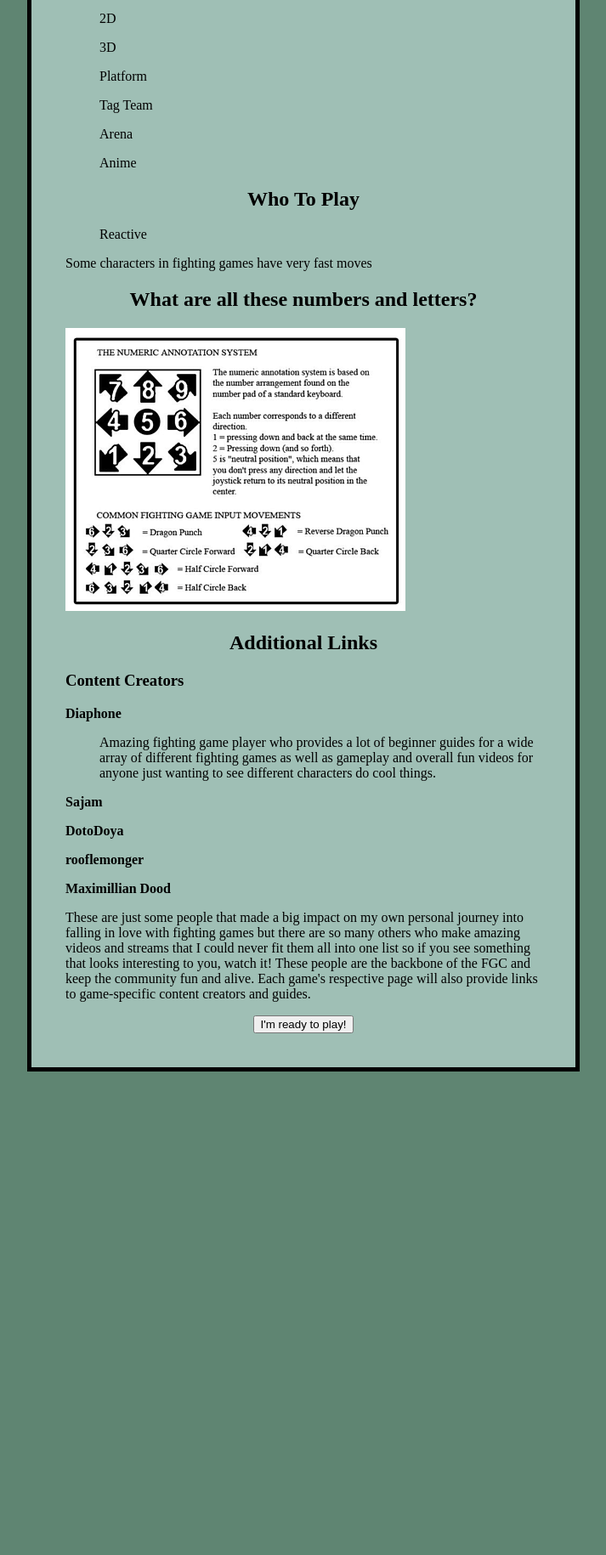
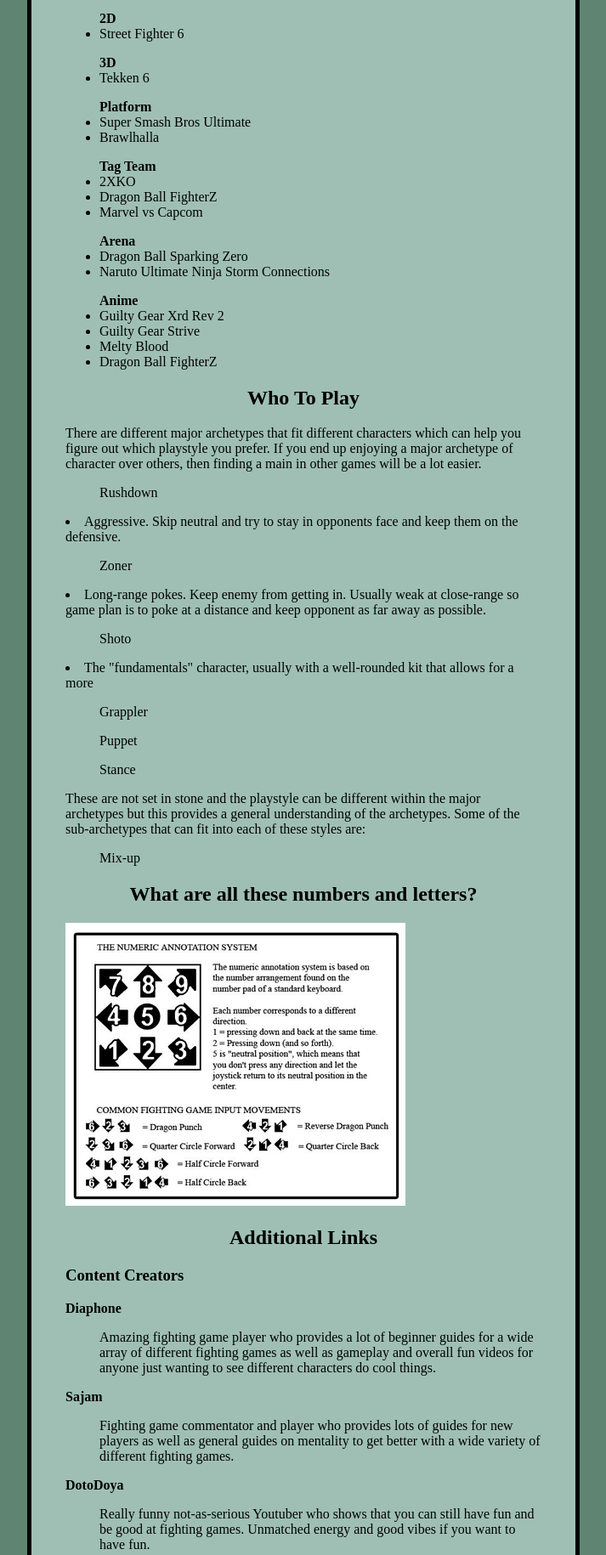
Before and after one commit to NickLIstre/combo-garden, a plain HTML site: page pages/BeginnerGuide.html in a window 1280 px wide. Shown: the part 977-2807 px from the top of the page at 85% size, without its empty margins (283-996 px from the left). Before the commit the page ends 2238 px from the top, so only its background shows below. Drawn offline with nearby package versions, Linux system fonts and the light colour scheme; a web font is replaced by a local one.

Commit message:
Add files via upload

```diff
--- a/pages/BeginnerGuide.html
+++ b/pages/BeginnerGuide.html
@@ -2,7 +2,7 @@
 <html lang="en-US">
 <div id="mySidenav" class="sidenav">
   			<a href="javascript:void(0)" class="closebtn" onclick="closeNav()">&times;</a>
-				<a href="../index">Games</a>
+				<a href="../index.html">Games</a>
 				<a href="#">Beginner Guide</a>
 				<a href="#">Contact</a>
   				<a href="#">About Us</a>
@@ -34,17 +34,46 @@
 
 <h2>What To Play</h2>
 <p>There are a lot of fighting games on the market and they're pretty expensive to get into if you're not sure if you'll even enjoy them so finding the one that better suits what you enjoy will be key to helping you not only have fun but also get better. The good thing is no matter which game you play, the core fundamentals will stick with you so once you break through the initial barrier, it will be easy to jump right into any fighting game that catches your eye and be able to pick up and play. There are a few subgenres of fighting games that help distinguish between the unique mechanics involved that some may prefer over others. These subgenres include:
-<ul>2D</ul>
-<ul>3D</ul>
-<ul>Platform</ul>
-<ul>Tag Team</ul>
-<ul>Arena</ul>
-<ul>Anime</ul>
+<ul><b>2D</b>
+    <li>Street Fighter 6</li>
+</ul>
+<ul><b>3D</b>
+    <li>Tekken 6</li>
+</ul>
+<ul><b>Platform</b>
+    <li>Super Smash Bros Ultimate</li>
+    <li>Brawlhalla</li>
+</ul>
+<ul><b>Tag Team</b>
+    <li>2XKO</li>
+    <li>Dragon Ball FighterZ</li>
+    <li>Marvel vs Capcom</li>
+</ul>
+<ul><b>Arena</b>
+    <li>Dragon Ball Sparking Zero</li>
+    <li>Naruto Ultimate Ninja Storm Connections</li>
+</ul>
+<ul><b>Anime</b>
+    <li>Guilty Gear Xrd Rev 2</li>
+    <li>Guilty Gear Strive</li>
+    <li>Melty Blood</li>
+    <li>Dragon Ball FighterZ</li>
+</ul>
 
 
 <h2> Who To Play </h2>
-		<ul>Reactive</ul>
-			Some characters in fighting games have very fast moves
+<p>There are different major archetypes that fit different characters which can help you figure out which playstyle you prefer. If you end up enjoying a major archetype of character over others, then finding a main in other games will be a lot easier.</p>
+		<ul>Rushdown</ul>
+                      <li>Aggressive. Skip neutral and try to stay in opponents face and keep them on the defensive.</li>
+                <ul>Zoner</ul>
+                      <li>Long-range pokes. Keep enemy from getting in. Usually weak at close-range so game plan is to poke at a distance and keep opponent as far away as possible.</li>
+                <ul>Shoto</ul>
+                      <li>The "fundamentals" character, usually with a well-rounded kit that allows for a more
+                <ul>Grappler</ul>
+                <ul>Puppet</ul>
+                <ul>Stance</ul>
+<p>These are not set in stone and the playstyle can be different within the major archetypes but this provides a general understanding of the archetypes. Some of the sub-archetypes that can fit into each of these styles are:</p>
+                <ul>Mix-up</ul>
 
 
 
@@ -60,13 +89,13 @@
 <p><b>Diaphone</b></p>
 <ul>Amazing fighting game player who provides a lot of beginner guides for a wide array of different fighting games as well as gameplay and overall fun videos for anyone just wanting to see different characters do cool things.</ul>
 <p><b>Sajam</b></p>
-<ul></ul>
+<ul>Fighting game commentator and player who provides lots of guides for new players as well as general guides on mentality to get better with a wide variety of different fighting games.</ul>
 <p><b>DotoDoya</b></p>
-<ul></ul>
+<ul>Really funny not-as-serious Youtuber who shows that you can still have fun and be good at fighting games. Unmatched energy and good vibes if you want to have fun.</ul>
 <p><b>rooflemonger</b></p>
-<ul></ul>
+<ul>Youtuber who provides longer explanations of each character in fighting games to help you decide who you would want to play as well as a wide variety of other content based in the FGC such as patch notes and history within the FGC.</ul>
 <p><b>Maximillian Dood</b></p>
-<ul></ul>
+<ul>Youtuber and streamer who does more fun content such as reacting to trailers, trying out new fighting games and characters, funny tier lists and </ul>
 
 <p>These are just some people that made a big impact on my own personal journey into falling in love with fighting games but there are so many others who make amazing videos and streams that I could never fit them all into one list so if you see something that looks interesting to you, watch it! These people are the backbone of the FGC and keep the community fun and alive. Each game's respective page will also provide links to game-specific content creators and guides.</p>
 
@@ -77,7 +106,7 @@
 <script>
 	document.getElementById("redirectButton").addEventListener("click", function() {
 	setTimeout(function() {
-            window.location.href = "../index";  // Redirect to a new page after the delay
+            window.location.href = "../index.html";  // Redirect to a new page after the delay
         },
 	4000);  // 4000 milliseconds (4 seconds)
 });
--- a/scripts/main.js
+++ b/scripts/main.js
@@ -1,14 +1,3 @@
-const roseImage = document.querySelector("#roseImage");
-
-roseImage.onclick = () => {
-  const mySrc = roseImage.getAttribute("src");
-  if (mySrc === "images/rose.png") {
-    roseImage.setAttribute("src", "images/rose2.png");
-  } else {
-    roseImage.setAttribute("src", "images/rose.png");
-  }
-};
-
 /* Set the width of the side navigation to 250px */
 function openNav() {
   document.getElementById("mySidenav").style.width = "250px";
```
Also changed, not shown: index.html (+21 -11 lines).
